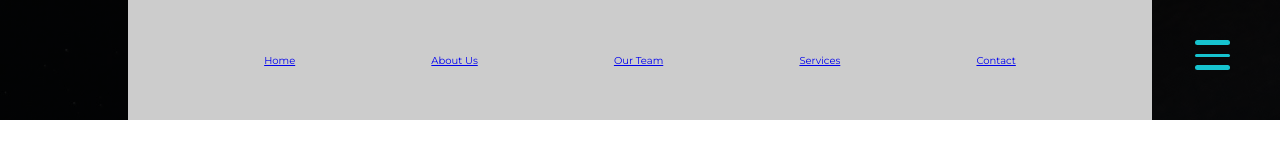
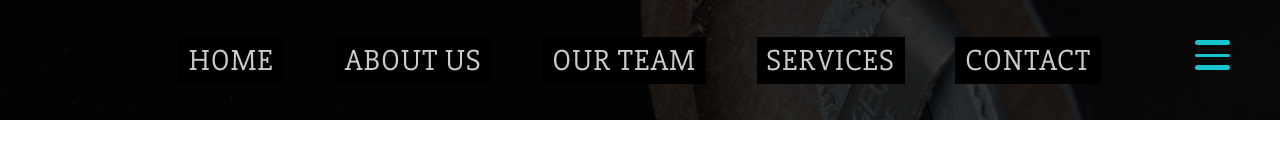
Before and after one commit to Zeztron/3D-hamburger-menu, a website: page index.html in a window 1280 px wide. Drawn offline with Linux system fonts and the light colour scheme.

Commit message:
added 3d hover effect on nav links

```diff
--- a/index.html
+++ b/index.html
@@ -33,19 +33,19 @@
             <nav class="top-nav">
                 <ul class="nav-list">
                     <li>
-                        <a href="#" class="nav-link">Home</a>
+                        <a href="#" class="nav-list--link" data-text="Home">Home</a>
                     </li>
                     <li>
-                        <a href="#" class="nav-link">About Us</a>
+                        <a href="#" class="nav-list--link" data-text="About Us">About Us</a>
                     </li>
                     <li>
-                        <a href="#" class="nav-link">Our Team</a>
+                        <a href="#" class="nav-list--link" data-text="Our Team">Our Team</a>
                     </li>
                     <li>
-                        <a href="#" class="nav-link">Services</a>
+                        <a href="#" class="nav-list--link" data-text="Services">Services</a>
                     </li>
                     <li>
-                        <a href="#" class="nav-link">Contact</a>
+                        <a href="#" class="nav-list--link" data-text="Contact">Contact</a>
                     </li>
                 </ul>
             </nav>
--- a/sass/styles.scss
+++ b/sass/styles.scss
@@ -115,7 +115,6 @@
     z-index: 50;
 
     .nav-list {
-        background-color: #ccc;
         list-style: none;
         width: 80%;
         margin: auto;
@@ -123,5 +122,41 @@
         display: flex;
         justify-content: space-evenly;
         align-items: center;
+
+        li {
+            perspective: 500px;
+        }
+
+        &--link {
+            text-decoration: none;
+            font-family: "Slabo 27px", serif;
+            font-size: 3rem;
+            text-transform: uppercase;
+            color: #ccc;
+            background-color: black;
+            letter-spacing: .1rem;
+            padding: .5rem 1rem;
+            display: block;
+            position: relative;
+            transform-style: preserve-3d;
+            transform-origin: top;
+            transition: transform .3s;
+
+            &:hover {
+                transform: rotateX(90deg);
+            }
+
+            &::after {
+                content: attr(data-text);
+                position: absolute;
+                left: 0;
+                bottom: -100%;
+                background-color: black;
+                padding: inherit;
+                color: #16c3cf;
+                transform: rotateX(-90deg);
+                transform-origin: top;
+            }
+        }
     }
 }
```
Also changed, not shown: css/styles.css.
